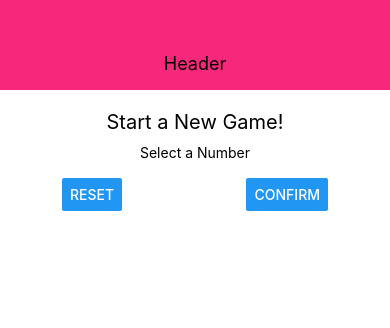
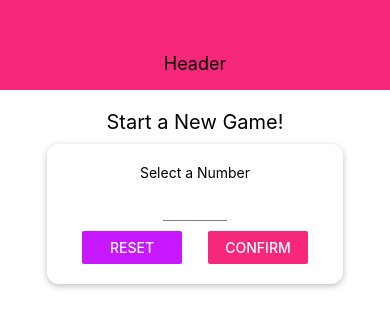
Before and after one commit to nrgould/guess-a-number, a React Native app: screen / in a window 390 px wide. Shown: the top 328 px of the page. Built offline with nearby package versions, Linux system fonts and the light colour scheme.

Commit message:
Game Screen

```diff
--- a/App.tsx
+++ b/App.tsx
@@ -1,12 +1,26 @@
+import { useState } from 'react';
 import { StyleSheet, View } from 'react-native';
 import Header from './components/Header';
+import GameScreen from './screens/GameScreen';
 import StartGameScreen from './screens/StartGameScreen';
 
 export default function App() {
+	const [userNumber, setUserNumber] = useState<number | null>(null);
+
+	function startGameHandler(selectedNumber: number) {
+		setUserNumber(selectedNumber);
+	}
+
+	let content = <StartGameScreen startGameHandler={startGameHandler} />;
+
+	if (userNumber) {
+		content = <GameScreen userChoice={userNumber} />;
+	}
+
 	return (
 		<View style={styles.screen}>
 			<Header title='Header' />
-			<StartGameScreen />
+			{content}
 		</View>
 	);
 }
--- /dev/null
+++ b/components/ButtonComponent.tsx
@@ -0,0 +1,22 @@
+import React from 'react';
+import { Button, StyleSheet, View } from 'react-native';
+
+interface Props {
+	title: string;
+	onPress: () => void;
+	color?: string;
+}
+
+export default function ButtonComponent({ title, onPress, color }: Props) {
+	return (
+		<View style={styles.button}>
+			<Button title={title} onPress={onPress} color={color} />
+		</View>
+	);
+}
+
+const styles = StyleSheet.create({
+	button: {
+		width: 100,
+	},
+});
--- /dev/null
+++ b/components/Card.tsx
@@ -0,0 +1,24 @@
+import React from 'react';
+import { StyleSheet, View } from 'react-native';
+
+interface Props {
+	children?: React.ReactNode;
+	style?: any;
+}
+
+export default function Card({ children, style }: Props) {
+	return <View style={{ ...styles.card, ...style }}>{children}</View>;
+}
+
+const styles = StyleSheet.create({
+	card: {
+		shadowColor: 'black',
+		shadowOffset: { width: 0, height: 2 },
+		shadowRadius: 6,
+		shadowOpacity: 0.26,
+		backgroundColor: 'white',
+		borderRadius: 12,
+		padding: 20,
+		elevation: 5,
+	},
+});
--- /dev/null
+++ b/components/Input.tsx
@@ -0,0 +1,19 @@
+import React from 'react';
+import { StyleSheet, TextInput } from 'react-native';
+
+interface Props extends React.ComponentProps<typeof TextInput> {
+	style?: any;
+}
+
+export default function Input({ style, ...props }: Props) {
+	return <TextInput {...props} style={{ ...styles.input, ...style }} />;
+}
+
+const styles = StyleSheet.create({
+	input: {
+		height: 30,
+		borderBottomColor: 'grey',
+		borderBottomWidth: 1,
+		marginVertical: 10,
+	},
+});
--- /dev/null
+++ b/components/NumberContainer.tsx
@@ -0,0 +1,31 @@
+import React from 'react';
+import { StyleSheet, Text, View } from 'react-native';
+import colors from '../constants/colors';
+
+interface Props {
+	children?: React.ReactNode;
+}
+
+export default function NumberContainer({ children }: Props) {
+	return (
+		<View style={styles.container}>
+			<Text style={styles.number}>{children}</Text>
+		</View>
+	);
+}
+
+const styles = StyleSheet.create({
+	container: {
+		borderWidth: 2,
+		borderColor: colors.accent,
+		padding: 10,
+		borderRadius: 10,
+		marginVertical: 10,
+		alignItems: 'center',
+		justifyContent: 'center',
+	},
+	number: {
+		color: colors.accent,
+		fontSize: 22,
+	},
+});
--- /dev/null
+++ b/constants/colors.ts
@@ -0,0 +1,4 @@
+export default {
+	primary: '#f7287b',
+	accent: '#c717fc',
+};
--- /dev/null
+++ b/screens/GameScreen.tsx
@@ -0,0 +1,64 @@
+import React, { useState } from 'react';
+import { StyleSheet, Text, View } from 'react-native';
+import ButtonComponent from '../components/ButtonComponent';
+import Card from '../components/Card';
+import NumberContainer from '../components/NumberContainer';
+
+function generateRandomBetween(
+	min: number,
+	max: number,
+	exclude?: number
+): number {
+	min = Math.ceil(min);
+	max = Math.floor(max);
+	const randomNum = Math.floor(Math.random() * (max - min)) + min;
+	if (randomNum === exclude) {
+		return generateRandomBetween(min, max, exclude);
+	} else {
+		return randomNum;
+	}
+}
+
+interface Props {
+	userChoice: number;
+}
+
+export default function GameScreen({ userChoice }: Props) {
+	const [currentGuess, setCurrentGuess] = useState(
+		generateRandomBetween(1, 100, userChoice)
+	);
+
+	function lowerGuessHandler() {
+		setCurrentGuess(generateRandomBetween(1, currentGuess));
+	}
+
+	function higherGuessHandler() {
+		setCurrentGuess(generateRandomBetween(currentGuess, 100));
+	}
+
+	return (
+		<View style={styles.screen}>
+			<Text>Opponent's Guess:</Text>
+			<NumberContainer>{currentGuess}</NumberContainer>
+			<Card style={styles.buttonContainer}>
+				<ButtonComponent title='LOWER' onPress={lowerGuessHandler} />
+				<ButtonComponent title='HIGHER' onPress={higherGuessHandler} />
+			</Card>
+		</View>
+	);
+}
+
+const styles = StyleSheet.create({
+	screen: {
+		flex: 1,
+		padding: 10,
+		alignItems: 'center',
+	},
+	buttonContainer: {
+		flexDirection: 'row',
+		justifyContent: 'space-around',
+		marginTop: 20,
+		width: 300,
+		maxWidth: '80%',
+	},
+});
--- a/screens/StartGameScreen.tsx
+++ b/screens/StartGameScreen.tsx
@@ -1,19 +1,104 @@
-import React from 'react';
-import { Button, StyleSheet, Text, TextInput, View } from 'react-native';
+import React, { useState } from 'react';
+import {
+	StyleSheet,
+	Text,
+	TouchableWithoutFeedback,
+	View,
+	Keyboard,
+	Alert,
+} from 'react-native';
+import ButtonComponent from '../components/ButtonComponent';
+import Card from '../components/Card';
+import Input from '../components/Input';
+import NumberContainer from '../components/NumberContainer';
+import colors from '../constants/colors';
 
-export default function StartGameScreen() {
+interface Props {
+	startGameHandler: (selectedNumber: number) => void;
+}
+
+export default function StartGameScreen({ startGameHandler }: Props) {
+	const [enteredValue, setEnteredValue] = useState('');
+	const [confirmed, setConfirmed] = useState<boolean>(false);
+	const [selectedNumber, setSelectedNumber] = useState<number | null>(null);
+
+	function numberInputHandler(inputText: any) {
+		setEnteredValue(inputText.replace(/[^0-9]/g, ''));
+	}
+
+	function resetInputHandler() {
+		setEnteredValue('');
+		setConfirmed(false);
+	}
+
+	function confirmInputHandler() {
+		const chosenNumber = parseInt(enteredValue);
+		if (isNaN(chosenNumber) || chosenNumber <= 0 || chosenNumber > 99) {
+			Alert.alert('Invalid Number', 'Needs to be between 1 and 99', [
+				{
+					text: 'Okay',
+					style: 'destructive',
+					onPress: resetInputHandler,
+				},
+			]);
+			return;
+		}
+		setConfirmed(true);
+		setSelectedNumber(chosenNumber);
+		setEnteredValue('');
+		Keyboard.dismiss();
+	}
+
+	let confirmedOutput;
+
+	if (confirmed) {
+		confirmedOutput = (
+			<Card style={styles.summaryContainer}>
+				<Text>You Selected:</Text>
+				<NumberContainer>{selectedNumber}</NumberContainer>
+				<ButtonComponent
+					title='START GAME'
+					onPress={() => {
+						startGameHandler;
+					}}
+					color={colors.primary}
+				/>
+			</Card>
+		);
+	}
+
 	return (
-		<View style={styles.screen}>
-			<Text style={styles.title}>Start a New Game!</Text>
-			<View style={styles.inputContainer}>
-				<Text>Select a Number</Text>
-				<TextInput />
-				<View style={styles.buttonContainer}>
-					<Button title='Reset' onPress={() => {}} />
-					<Button title='Confirm' onPress={() => {}} />
-				</View>
+		<TouchableWithoutFeedback onPress={() => Keyboard.dismiss()}>
+			<View style={styles.screen}>
+				<Text style={styles.title}>Start a New Game!</Text>
+				<Card style={styles.inputContainer}>
+					<Text>Select a Number</Text>
+					<Input
+						blurOnSubmit
+						autoCapitalize='none'
+						autoCorrect={false}
+						keyboardType='number-pad'
+						maxLength={2}
+						onChangeText={numberInputHandler}
+						value={enteredValue}
+						style={styles.input}
+					/>
+					<View style={styles.buttonContainer}>
+						<ButtonComponent
+							color={colors.accent}
+							title='Reset'
+							onPress={resetInputHandler}
+						/>
+						<ButtonComponent
+							color={colors.primary}
+							title='Confirm'
+							onPress={confirmInputHandler}
+						/>
+					</View>
+				</Card>
+				{confirmedOutput}
 			</View>
-		</View>
+		</TouchableWithoutFeedback>
 	);
 }
 
@@ -38,4 +123,13 @@ const styles = StyleSheet.create({
 		maxWidth: '80%',
 		alignItems: 'center',
 	},
+	input: {
+		width: 64,
+		textAlign: 'center',
+		fontWeight: 'bold',
+	},
+	summaryContainer: {
+		margin: 20,
+		alignItems: 'center',
+	},
 });
```
